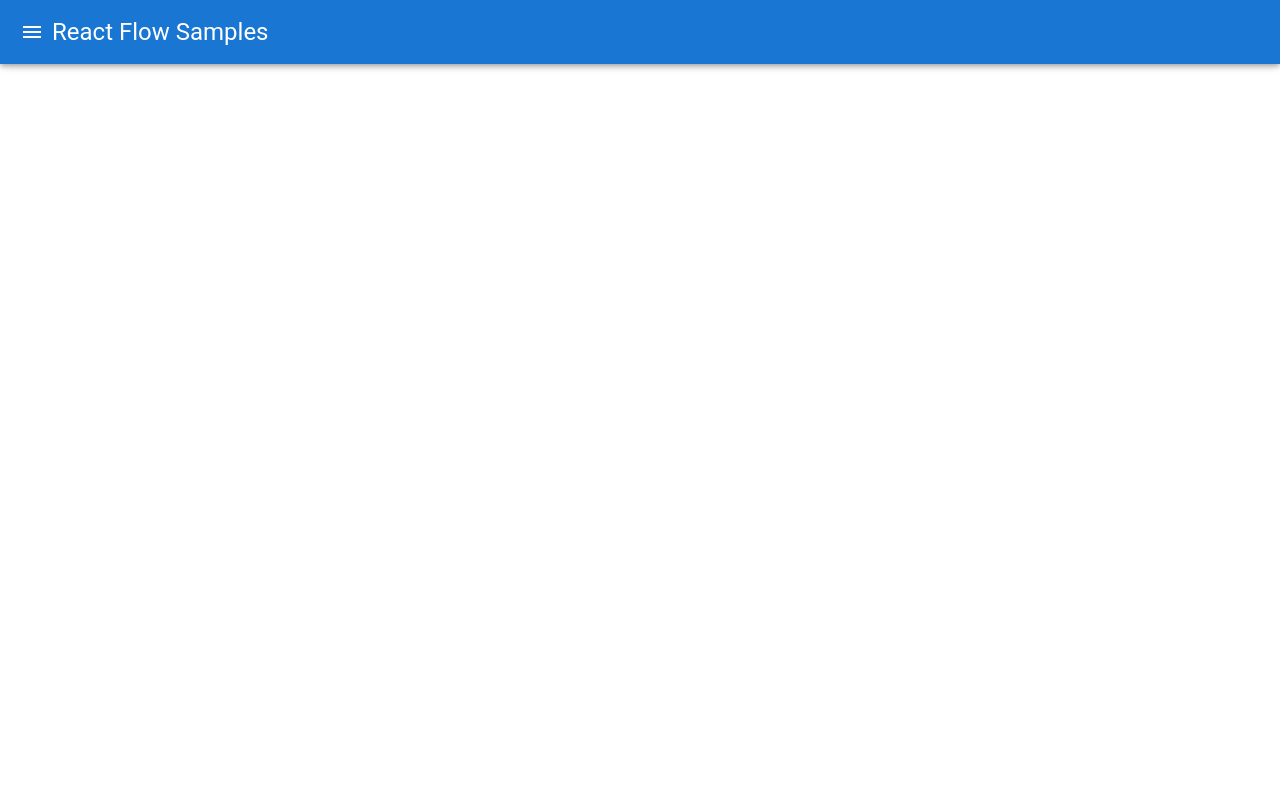
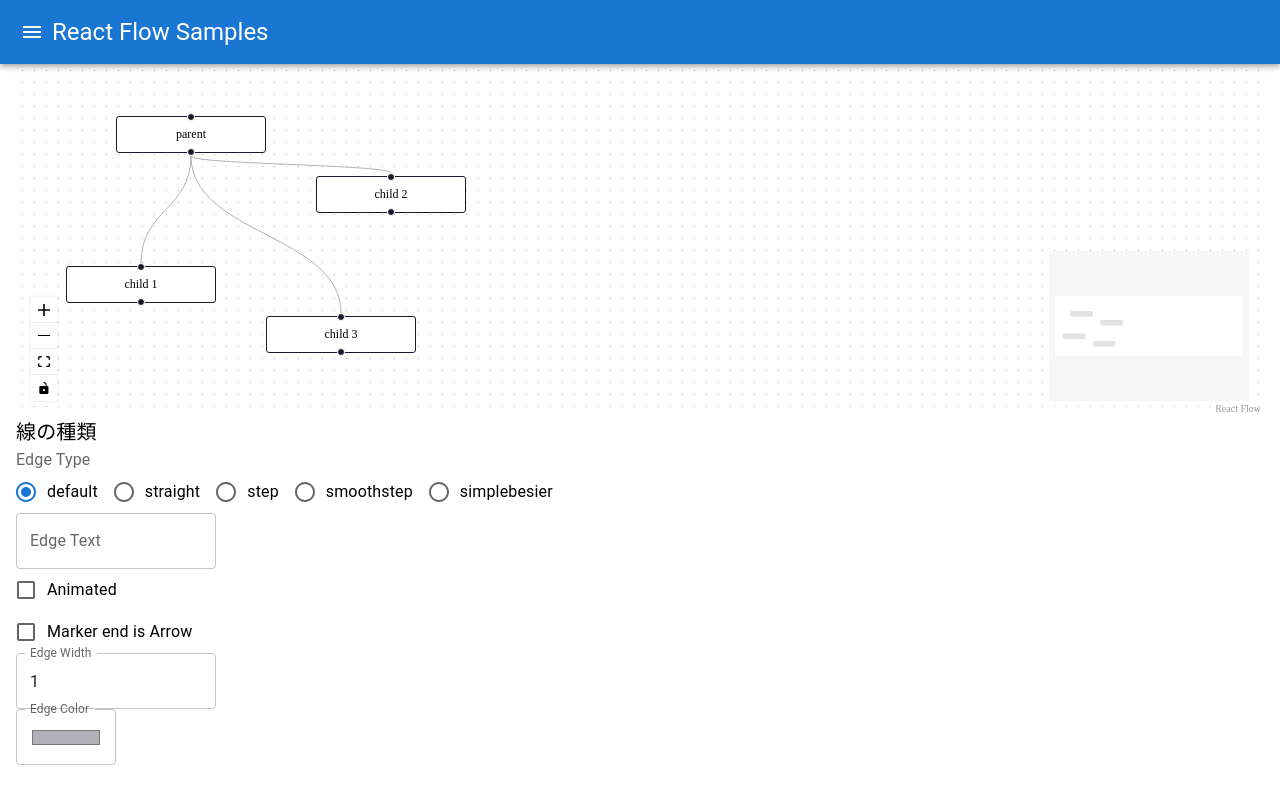
Before and after one commit to yo16/react_flow_prac, a React (Vite) app in the folder app-react-flow-vite/: page /edge-type in a window 1280 px wide. Before the commit this address had no page. Built offline with nearby package versions, Linux system fonts and the light colour scheme.

Commit message:
add edge type

```diff
--- a/app-react-flow-vite/package.json
+++ b/app-react-flow-vite/package.json
@@ -12,6 +12,7 @@
   "dependencies": {
     "@emotion/react": "^11.14.0",
     "@emotion/styled": "^11.14.0",
+    "@mui/base": "^5.0.0-beta.68",
     "@mui/icons-material": "^6.3.1",
     "@mui/material": "^6.3.1",
     "@xyflow/react": "^12.3.6",
--- a/app-react-flow-vite/src/App.tsx
+++ b/app-react-flow-vite/src/App.tsx
@@ -10,7 +10,7 @@ import "./App.css";
 
 // 各ページのコンポーネント
 import { Top } from './contents/Top';
-
+import { EdgeType } from './contents/EdgeType';
 
 
 const drawerWidth = 240;
@@ -68,6 +68,13 @@ const App = () => {
                         >
                             <ListItemText primary="基本" />
                         </ListItemButton>
+                            <ListItemButton
+                                component={Link}
+                                onClick={handleDrawerToggle}
+                                to="/edge-type"
+                            >
+                                <ListItemText primary="線の種類" />
+                            </ListItemButton>
                     </List>
                 </Drawer>
             </nav>
@@ -78,6 +85,7 @@ const App = () => {
                 <Routes>
                     {/* ルーティング設定 */}
                     <Route path="/" element={<Top />} />
+                    <Route path="/edge-type" element={<EdgeType />} />
                 </Routes>
                 </main>
             </div>
--- /dev/null
+++ b/app-react-flow-vite/src/contents/EdgeType.tsx
@@ -0,0 +1,196 @@
+import { useState, useCallback } from 'react';
+import {
+    ReactFlow,
+    MiniMap,
+    Controls,
+    Background,
+    useNodesState,
+    useEdgesState,
+    addEdge,
+    BackgroundVariant,
+    MarkerType,
+} from '@xyflow/react';
+import '@xyflow/react/dist/style.css';
+import {
+    Stack,
+    Box,
+    Typography,
+    RadioGroup,
+    FormControl,
+    FormLabel,
+    FormControlLabel,
+    Radio,
+    TextField,
+    Checkbox,
+} from '@mui/material';
+import { Unstable_NumberInput as NumberInput } from '@mui/base';
+
+
+import "./Top.css";
+
+
+const initialNodes = [
+    { id: 'parent', position: { x: 100, y: 100 }, data: { label: 'parent' } },
+    { id: 'child1', position: { x:  50, y: 250 }, data: { label: 'child 1' } },
+    { id: 'child2', position: { x: 300, y: 160 }, data: { label: 'child 2' } },
+    { id: 'child3', position: { x: 250, y: 300 }, data: { label: 'child 3' } },
+];
+const initialEdges = [
+    { id: 'p-c1', source: 'parent', target: 'child1', },
+    { id: 'p-c2', source: 'parent', target: 'child2', },
+    { id: 'p-c3', source: 'parent', target: 'child3', },
+];
+
+
+export const EdgeType: React.FC = () => {
+    const [nodes, , onNodesChange] = useNodesState(initialNodes);
+    const [edges, setEdges, onEdgesChange] = useEdgesState(initialEdges);
+    const [edgeType, setEdgeType] = useState("default");
+    const [edgeText, setEdgeText] = useState("");
+    const [animated, setAnimated] = useState(false);
+    const [isArrow, setIsArrow] = useState(false);
+    const [edgeStrokeWidth, setEdgeStrokeWidth] = useState(1);
+    const [edgeColor, setEdgeColor] = useState("#b1b1b7");
+
+
+
+    // onConnect
+    const onConnect = useCallback(
+        (params: any) => setEdges((eds) => addEdge(params, eds)),
+        [setEdges],
+    );
+
+    // コントロール
+    // Edge Typeを変更
+    function handleEdgeType(e: React.ChangeEvent<HTMLInputElement>) {
+        const newType: string = e.target.value;
+        console.log(newType);
+
+        setEdges((edges) => edges.map((e) => ({...e, type: newType})));
+        setEdgeType(newType);
+    }
+    // Edge Textを変更
+    function handleEdgeText(e: React.ChangeEvent<HTMLInputElement>) {
+        const newText: string = e.target.value;
+        console.log(newText);
+
+        setEdges((edges) => edges.map((e) => ({...e, label: newText})));
+        setEdgeText(newText);
+    }
+    // Animatedを変更
+    function handleAnimated(e: React.ChangeEvent<HTMLInputElement>) {
+        const newChecked: boolean | undefined = e.target.checked;
+        console.log(newChecked);
+
+        setEdges((edges) => edges.map((e) => ({...e, animated: newChecked})));
+        setAnimated(newChecked);
+    }
+    // Is arrow を変更
+    function handleIsArrow(e: React.ChangeEvent<HTMLInputElement>) {
+        const newChecked: boolean | undefined = e.target.checked;
+        console.log(newChecked);
+
+        setEdges((edges) => edges.map((e: any) => ({
+            ...e,
+            markerEnd: newChecked? {
+                type: MarkerType.ArrowClosed,
+                color: e.style?.stroke? e.style.stroke: "#b1b1b7",
+            }: {},
+        })));
+        setIsArrow(newChecked);
+    }
+    // Edge Stroke Widthを変更
+    function handleEdgeStrokeWidth(e: React.ChangeEvent<HTMLInputElement>) {
+        let newWidth: number = Number(e.target.value);
+        console.log(newWidth);
+        if (newWidth < 1) {
+            newWidth = 1;
+        }
+
+        setEdges((edges) => edges.map((e: any) => ({...e, style: {...(e.style), strokeWidth: newWidth}})));
+        setEdgeStrokeWidth(newWidth);
+    }
+    // Edge color を変更
+    function handleEdgeColor(e: React.ChangeEvent<HTMLInputElement>) {
+        const newColor = e.target.value;
+        console.log(newColor);
+
+        setEdges((edges) => edges.map((e: any) => ({
+            ...e,
+            style: {...(e.style), stroke: newColor},
+            markerEnd: e.markerEnd? {
+                ...(e.markerEnd), color: newColor
+            }: {},
+        })));
+        setEdgeColor(newColor);
+    }
+
+    return (
+        <Stack>
+            <Box style={{ width: '100%', height: '50vh', backgroundColor: "#fff" }}>
+                <ReactFlow
+                    nodes={nodes}
+                    edges={edges}
+                    onNodesChange={onNodesChange}
+                    onEdgesChange={onEdgesChange}
+                    onConnect={onConnect}
+                >
+                    <Controls />
+                    <MiniMap />
+                    <Background variant={BackgroundVariant.Dots} gap={12} size={1} />
+                </ReactFlow>
+            </Box>
+            <Box>
+                <Typography
+                    variant='h6'
+                >
+                    線の種類
+                </Typography>
+                <FormControl>
+                    <FormLabel id="edge-type">Edge Type</FormLabel>
+                    <RadioGroup
+                        row
+                        area-labelledby="edge-type"
+                        name="edge-type-group"
+                        value={edgeType}
+                        onChange={handleEdgeType}
+                    >
+                        <FormControlLabel value="default"      control={<Radio />} label="default" />
+                        <FormControlLabel value="straight"     control={<Radio />} label="straight" />
+                        <FormControlLabel value="step"         control={<Radio />} label="step" />
+                        <FormControlLabel value="smoothstep"   control={<Radio />} label="smoothstep" />
+                        <FormControlLabel value="simplebesier" control={<Radio />} label="simplebesier" />
+                    </RadioGroup>
+                    <TextField
+                        id="edge-text"
+                        label="Edge Text"
+                        variant="outlined"
+                        sx={{ width: "200px"}}
+                        onChange={handleEdgeText}
+                        value={edgeText}
+                    />
+                    <FormControlLabel control={<Checkbox checked={animated} onChange={handleAnimated} />} label="Animated" />
+                    <FormControlLabel control={<Checkbox checked={isArrow} onChange={handleIsArrow} />} label="Marker end is Arrow" />
+                    <TextField
+                        type="number"
+                        value={edgeStrokeWidth}
+                        onChange={handleEdgeStrokeWidth}
+                        label="Edge Width"
+                        sx={{ width: "200px"}}
+                    />
+                    <TextField
+                        type="color"
+                        value={edgeColor}
+                        onChange={handleEdgeColor}
+                        label="Edge Color"
+                        sx={{
+                            width: 100,
+                            height: 50,
+                            padding: 0,
+                        }}
+                    />
+                </FormControl>
+            </Box>
+        </Stack>
+    );
+}
```
Also changed, not shown: 1 other file (tests, documents, lock files or other folders).
